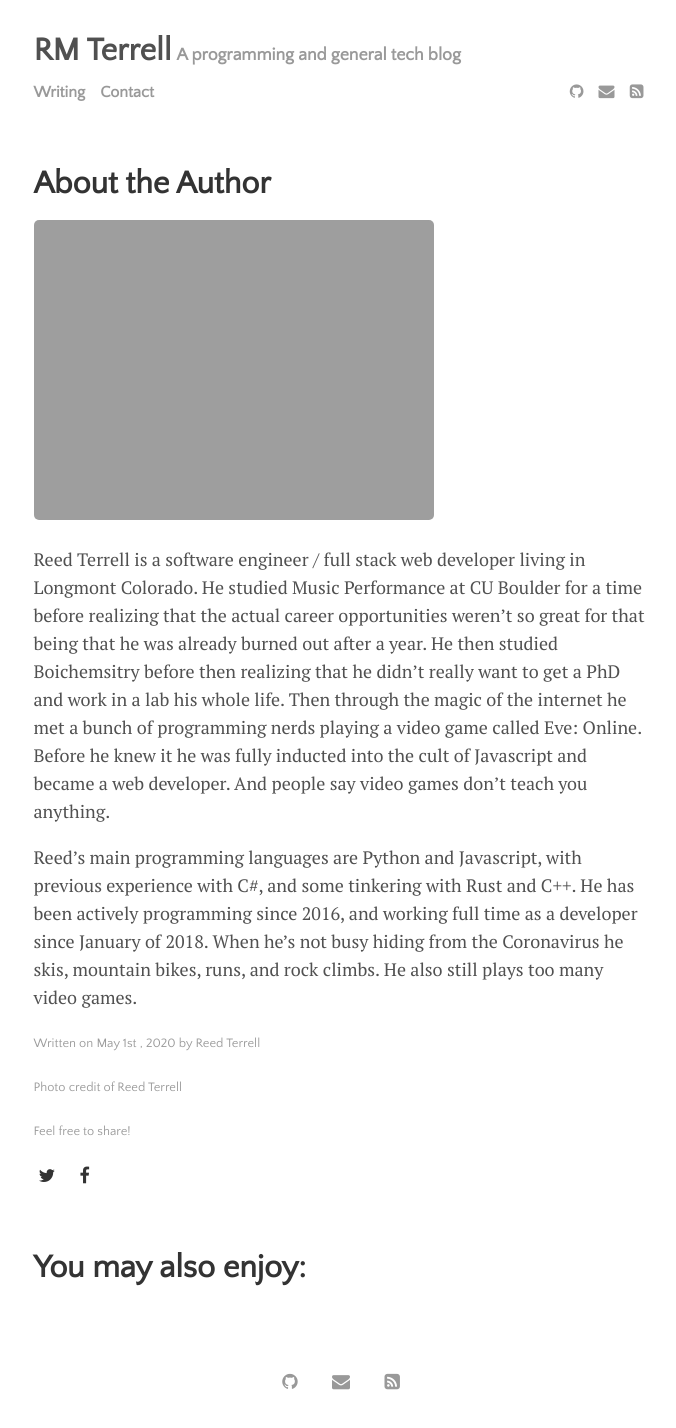
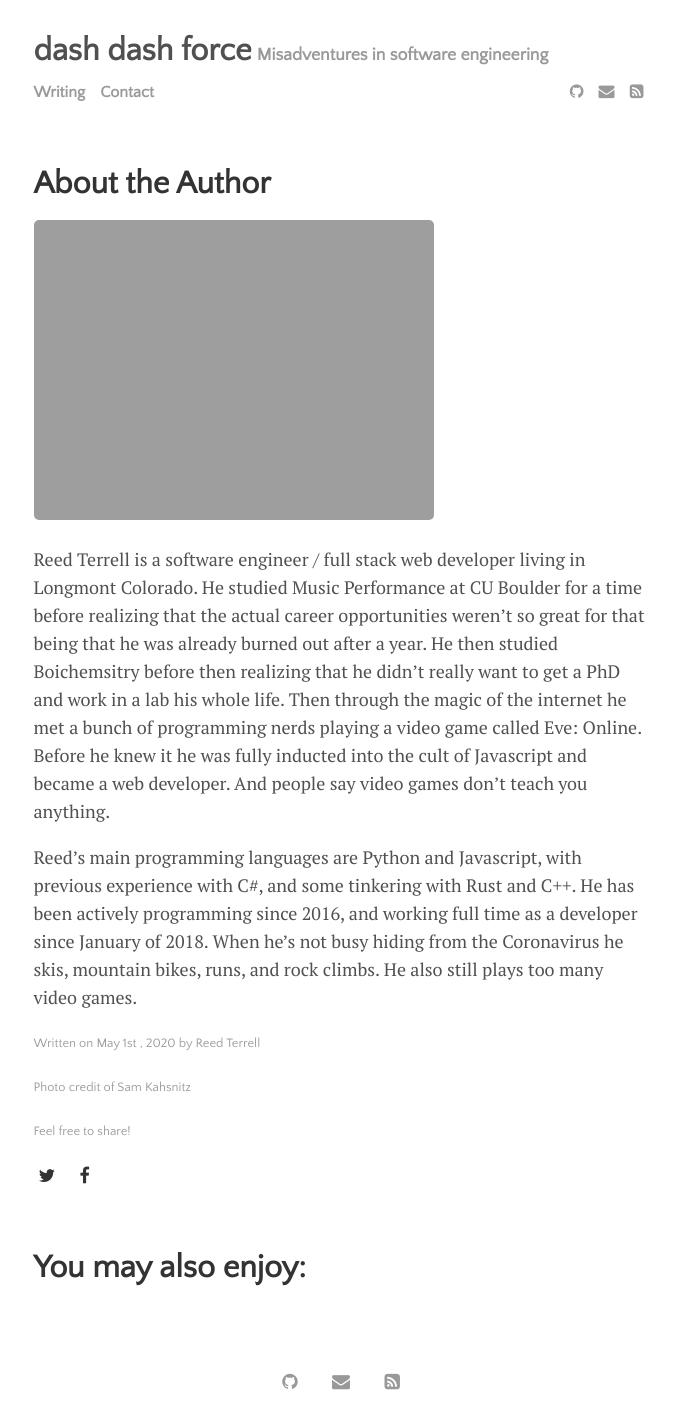
Before and after one commit to RM-Terrell/RM-Terrell.github.io, a Jekyll site: the page built from _posts/2020-05-01-about-the-author.md, in a window 1280 px wide. Shown: the whole page, without its empty margins (299-975 px from the left). Built offline with Jekyll 4.4.1, drawn with Linux system fonts in a browser that asks for light colours.

Commit message:
new title, wrong photo credit

```diff
--- a/_config.yml
+++ b/_config.yml
@@ -20,8 +20,8 @@ permalink:           none
 plugins:             [jekyll-paginate, jekyll-sitemap, jekyll-feed, jekyll-seo-tag]
 
 # Customise atom feed settings (this is where Jekyll-Feed gets configuration information)
-title:		           'RM Terrell'
-description:	       'A programming and general tech blog'
+title:		           'dash dash force'
+description:	       'Misadventures in software engineering'
 author:              'RM Terrell'
 
 # RSS 2.0 can be used instead of Atom by uncommenting following two lines
--- a/_posts/2020-05-01-about-the-author.md
+++ b/_posts/2020-05-01-about-the-author.md
@@ -2,7 +2,7 @@
 layout: post
 title: "About the Author"
 author: "Reed Terrell"
-photo_credit: "Reed Terrell"
+photo_credit: "Sam Kahsnitz"
 categories: journal
 tags: []
 image: st_george_mtb.jpg
```
